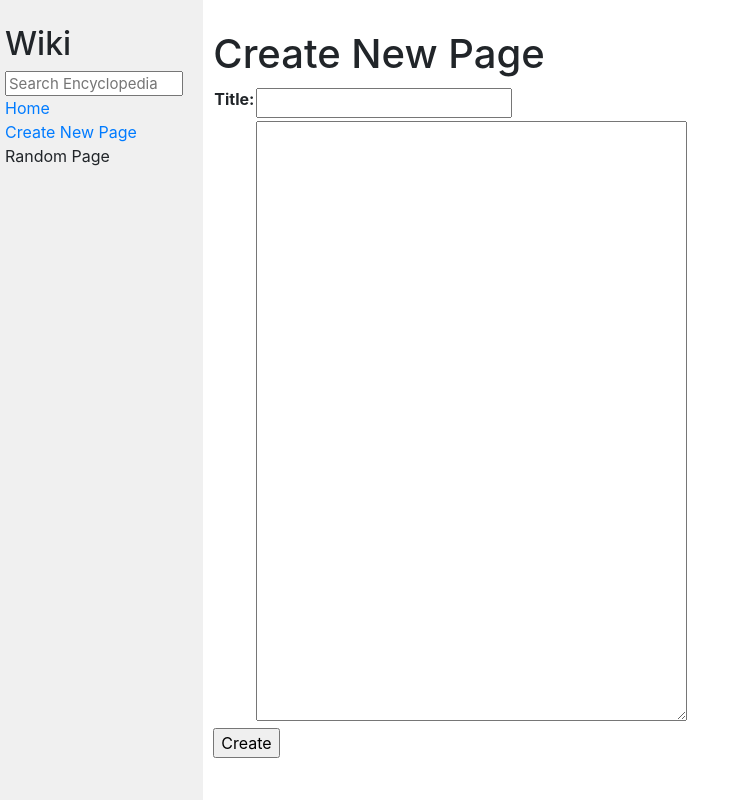
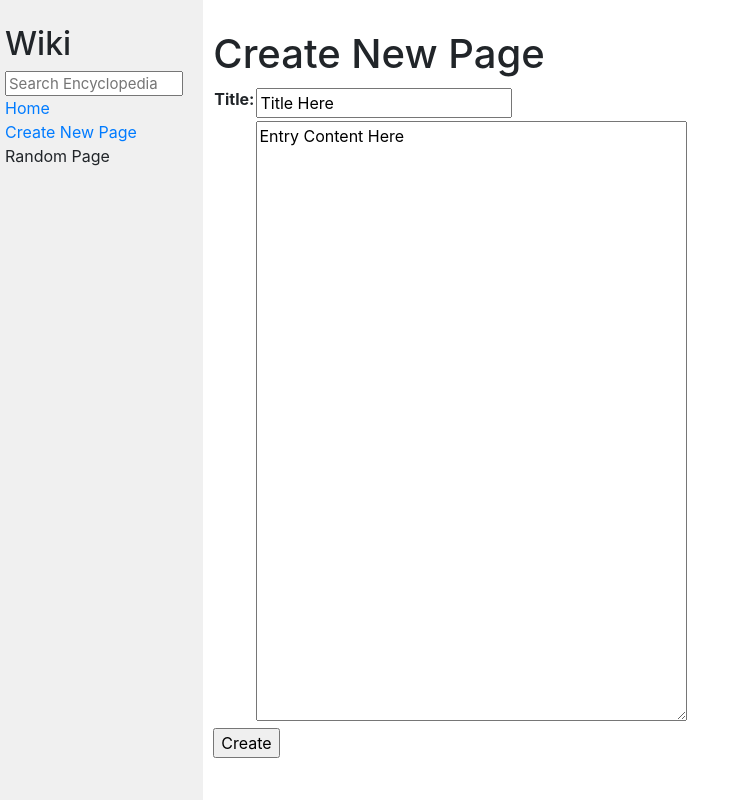
Before and after one commit to jadenisco/MyCS50, a Django app: page /wiki/create in a window 1280 px wide. Shown: the whole page, without its empty margins (0-745 px from the left). Run offline with Django 3.2, Linux system fonts and the light colour scheme; some libraries are stand-ins or nearby versions.

Commit message:
Create infrastructure

```diff
--- a/project1/wiki/encyclopedia/static/encyclopedia/styles.css
+++ b/project1/wiki/encyclopedia/static/encyclopedia/styles.css
@@ -36,3 +36,7 @@ textarea {
 .sidebar h2 {
     margin-top: 5px;
 }
+
+.alert {
+    margin: 20px;
+}
--- a/project1/wiki/encyclopedia/templates/encyclopedia/create.html
+++ b/project1/wiki/encyclopedia/templates/encyclopedia/create.html
@@ -5,6 +5,12 @@
 {% endblock %}
 
 {% block body %}
+    {% if alert_message %}
+        <div class="alert alert-danger" role="alert">
+            {{ alert_message }}
+        </div>
+    {% endif %}
+
     <h1>Create New Page</h1>
     <form action="{% url 'wiki:create' %}" method="post">
         {% csrf_token %}
--- a/project1/wiki/encyclopedia/urls.py
+++ b/project1/wiki/encyclopedia/urls.py
@@ -1,5 +1,4 @@
 from django.urls import path
-
 from . import views
 
 app_name = "wiki"
--- a/project1/wiki/encyclopedia/views.py
+++ b/project1/wiki/encyclopedia/views.py
@@ -2,6 +2,7 @@ from django import forms
 from django.http import HttpResponse, HttpResponseRedirect
 from django.shortcuts import render
 from django.urls import reverse
+from django.contrib import messages
 from markdown2 import Markdown
 
 from . import util
@@ -30,6 +31,12 @@ def create(request):
         if form.is_valid():
             title = form.cleaned_data["title"]
             content = form.cleaned_data["content"]
+            if title in util.list_entries():
+                message = f"{title} is being used, please choose a different title."
+                return(render(request, "encyclopedia/create.html",
+                              {"form": form,
+                               "alert_message": message}))
+
             util.save_entry(title, content)
             return HttpResponseRedirect(reverse("wiki:index"))
         else:
@@ -37,8 +44,13 @@ def create(request):
                 "form": form
             })
 
+    # return render(request, "encyclopedia/alert.html")
+
+    form = CreateEntryForm()
+    form.fields['title'].initial = 'Title Here'
+    form.fields['content'].initial = 'Entry Content Here'
     return render(request, "encyclopedia/create.html", {
-        "form": CreateEntryForm(),
+        "form": form
     })
 
 
```
